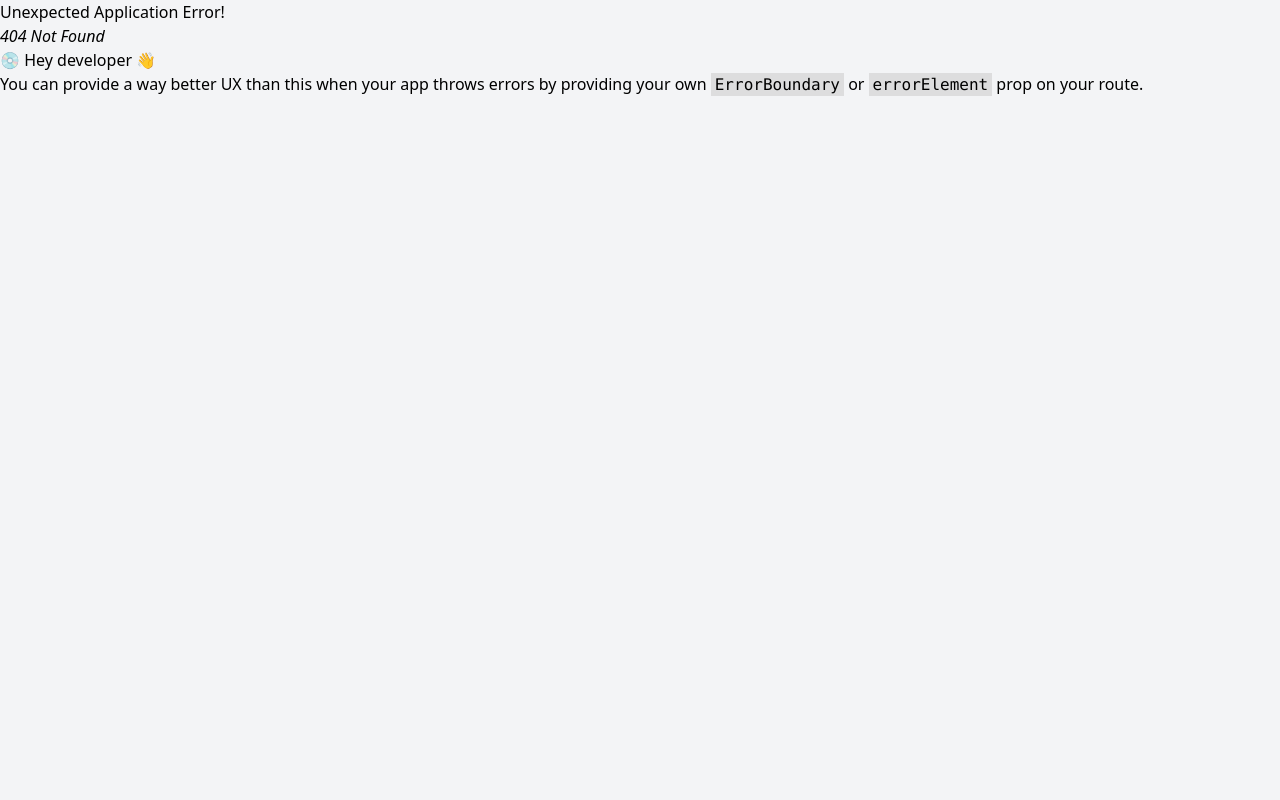
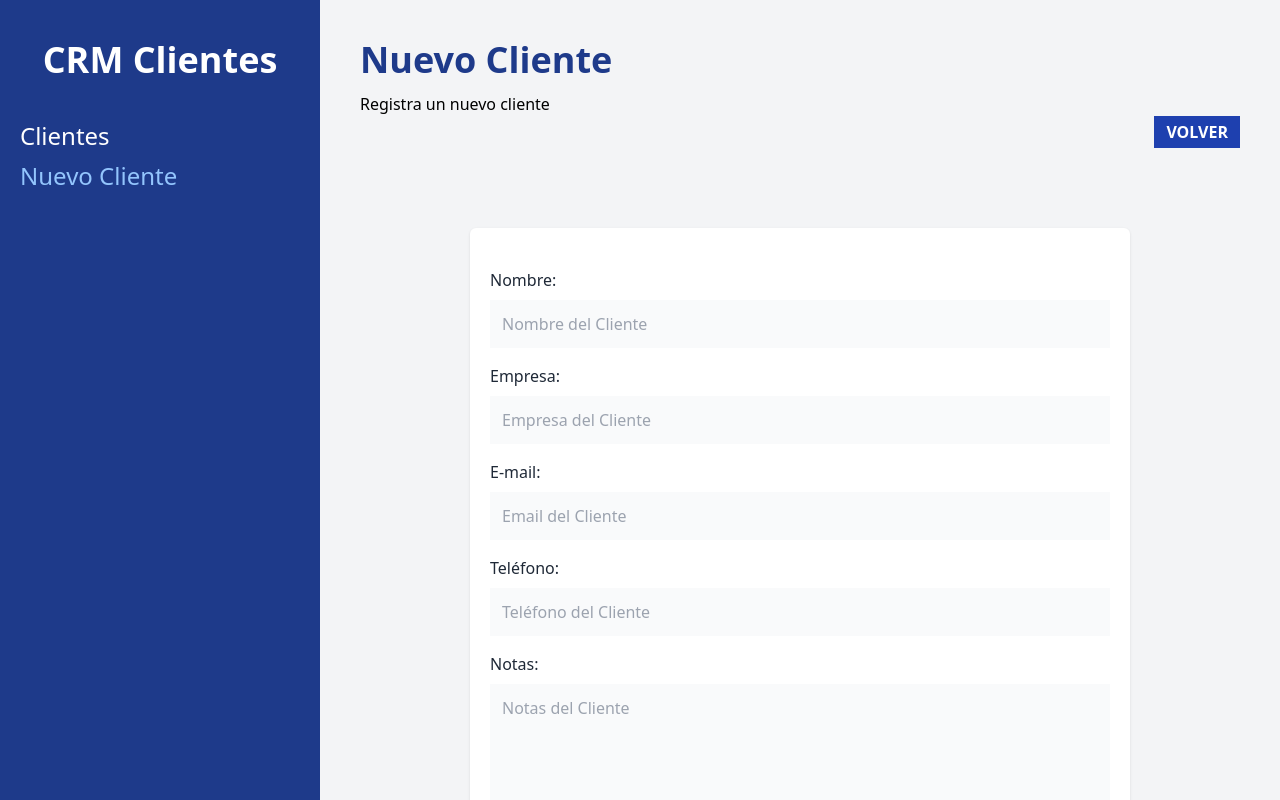
Before and after one commit to EmmanuelJCA/react-crm, a React (Vite) app: page /customers/new in a window 1280 px wide. Before the commit this address had no page. Built offline with nearby package versions, Linux system fonts and the light colour scheme.

Commit message:
Agregada la vista para nuevo cliente y libreria sweetalert2

```diff
--- a/package.json
+++ b/package.json
@@ -11,7 +11,8 @@
   "dependencies": {
     "react": "^18.2.0",
     "react-dom": "^18.2.0",
-    "react-router-dom": "^6.6.1"
+    "react-router-dom": "^6.6.1",
+    "sweetalert2": "^11.7.0"
   },
   "devDependencies": {
     "@types/react": "^18.0.26",
--- /dev/null
+++ b/src/components/CustomerForm.jsx
@@ -0,0 +1,77 @@
+const CustomerForm = ({cliente}) => {
+    return (
+        <>
+            <div className="mb-4">
+                <label
+                    className="text-gray-800"
+                    htmlFor="nombre"
+                >Nombre:</label>
+                <input
+                    id="nombre"
+                    type="text"
+                    className="mt-2 block w-full p-3 bg-gray-50"
+                    placeholder="Nombre del Cliente"
+                    name="nombre"
+                />
+            </div>
+            <div className="mb-4">
+                <label
+                    className="text-gray-800"
+                    htmlFor="empresa"
+                >Empresa:</label>
+                <input
+                    id="empresa"
+                    type="text"
+                    className="mt-2 block w-full p-3 bg-gray-50"
+                    placeholder="Empresa del Cliente"
+                    name="empresa"
+                />
+            </div>
+
+            <div className="mb-4">
+                <label
+                    className="text-gray-800"
+                    htmlFor="email"
+                >E-mail:</label>
+                <input
+                    id="email"
+                    type="email"
+                    className="mt-2 block w-full p-3 bg-gray-50"
+                    placeholder="Email del Cliente"
+                    name="email"
+                />
+            </div>
+
+            <div className="mb-4">
+                <label
+                    className="text-gray-800"
+                    htmlFor="telefono"
+                >Teléfono:</label>
+                <input
+                    id="telefono"
+                    type="tel"
+                    className="mt-2 block w-full p-3 bg-gray-50"
+                    placeholder="Teléfono del Cliente"
+                    name="telefono"
+                />
+            </div>
+
+            <div className="mb-4">
+                <label
+                    className="text-gray-800"
+                    htmlFor="notas"
+                >Notas:</label>
+                <textarea
+                    as="textarea"
+                    id="notas"
+                    type="text"
+                    className="mt-2 block w-full p-3 bg-gray-50 h-40 align-self"
+                    placeholder="Notas del Cliente"
+                    name="notas"
+                />
+            </div>
+        </>
+    )
+}
+
+export default CustomerForm
--- a/src/components/Layout.jsx
+++ b/src/components/Layout.jsx
@@ -15,8 +15,8 @@ function Layout() {
                         to="/">Clientes</Link>
 
                     <Link
-                        className={` ${location.pathname === '/clients/new' ? 'text-blue-300' : 'text-white'} text-2xl block mt-2 hover:text-blue-300`}
-                        to="/clients/new">Nuevo Cliente</Link>
+                        className={` ${location.pathname === '/customers/new' ? 'text-blue-300' : 'text-white'} text-2xl block mt-2 hover:text-blue-300`}
+                        to="/customers/new">Nuevo Cliente</Link>
                 </nav>
             </aside>
             <main className="md:w-3/4 p-10 md:h-screen overflow-scroll">
--- a/src/main.jsx
+++ b/src/main.jsx
@@ -4,7 +4,7 @@ import './index.css'
 import { createBrowserRouter, RouterProvider } from 'react-router-dom'
 import Layout from './components/Layout'
 import Index, {loader as customersLoaders} from './pages/Index'
-import NewClient from './pages/NewClient'
+import NewCustomer, {action as newCustomerAction} from './pages/NewCustomer'
 
 const router = createBrowserRouter([
   {
@@ -17,8 +17,9 @@ const router = createBrowserRouter([
         loader: customersLoaders
       },
       {
-        path: '/clients/new',
-        element: <NewClient />
+        path: '/customers/new',
+        element: <NewCustomer />,
+        action: newCustomerAction
       }
     ]
   }
--- a/src/pages/NewClient.jsx
+++ /dev/null
@@ -1,11 +0,0 @@
-import React from 'react'
-
-function NewClient() {
-    return (
-        <div>
-
-        </div>
-    )
-}
-
-export default NewClient
--- /dev/null
+++ b/src/pages/NewCustomer.jsx
@@ -0,0 +1,73 @@
+import { useNavigate, Form, useActionData } from "react-router-dom"
+import Swal from "sweetalert2"
+import CustomerForm from "../components/CustomerForm"
+
+export async function action({request}) {
+    const formData = await request.formData()
+    const customerData = Object.fromEntries(formData)
+
+    const email = formData.get('email')
+
+    // Validation
+
+    if(Object.values(customerData).includes('')) {
+        return Swal.fire({
+            title: 'Todos los campos son obligatorios',
+            icon: 'error',
+            showConfirmButton: false,
+            timer: 1500
+        })
+    }
+
+    let regex = new RegExp("([!#-'*+/-9=?A-Z^-~-]+(\.[!#-'*+/-9=?A-Z^-~-]+)*|\"\(\[\]!#-[^-~ \t]|(\\[\t -~]))+\")@([!#-'*+/-9=?A-Z^-~-]+(\.[!#-'*+/-9=?A-Z^-~-]+)*|\[[\t -Z^-~]*])");
+
+    if(regex.test(email)) {
+        return Swal.fire({
+            title: 'Email no valido',
+            icon: 'error',
+            showConfirmButton: false,
+            timer: 1500
+        })
+    }
+}
+
+function NewCustomer() {
+
+    const navigate = useNavigate()
+
+    return (
+        <>
+            <h1 className='font-black text-4xl text-blue-900'>Nuevo Cliente</h1>
+            <p className='mt-3'>Registra un nuevo cliente</p>
+
+            <div className='flex justify-end'>
+                <button
+                    className='bg-blue-800 text-white px-3 py-1 font-bold uppercase'
+                    onClick={() => navigate(-1)}
+                >
+                    Volver
+                </button>
+            </div>
+
+            <div className="bg-white shadow rounded-md md:w-3/4 mx-auto px-5 py-10 mt-20">
+
+                <Form
+                    method="post"
+                    noValidate
+                >
+
+                    <CustomerForm />
+                    <input
+                        type="submit"
+                        className="mt-5 w-full bg-blue-800 p-3 uppercase font-bold text-white text-lg"
+                        value="Registrar cliente"
+                    />
+                </Form>
+
+
+            </div>
+        </>
+    )
+}
+
+export default NewCustomer
```
Also changed, not shown: 1 other file (tests, documents, lock files or other folders).
